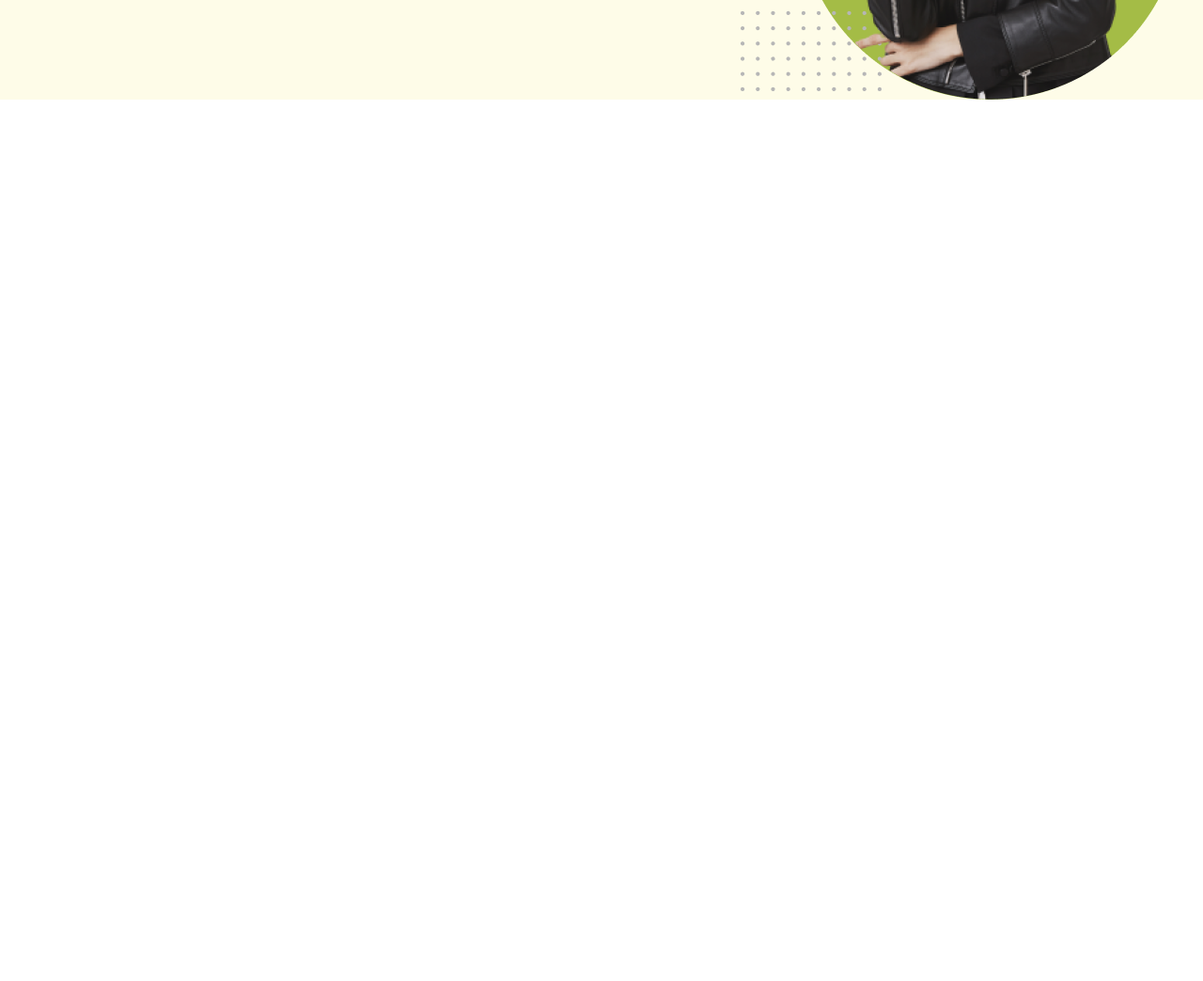
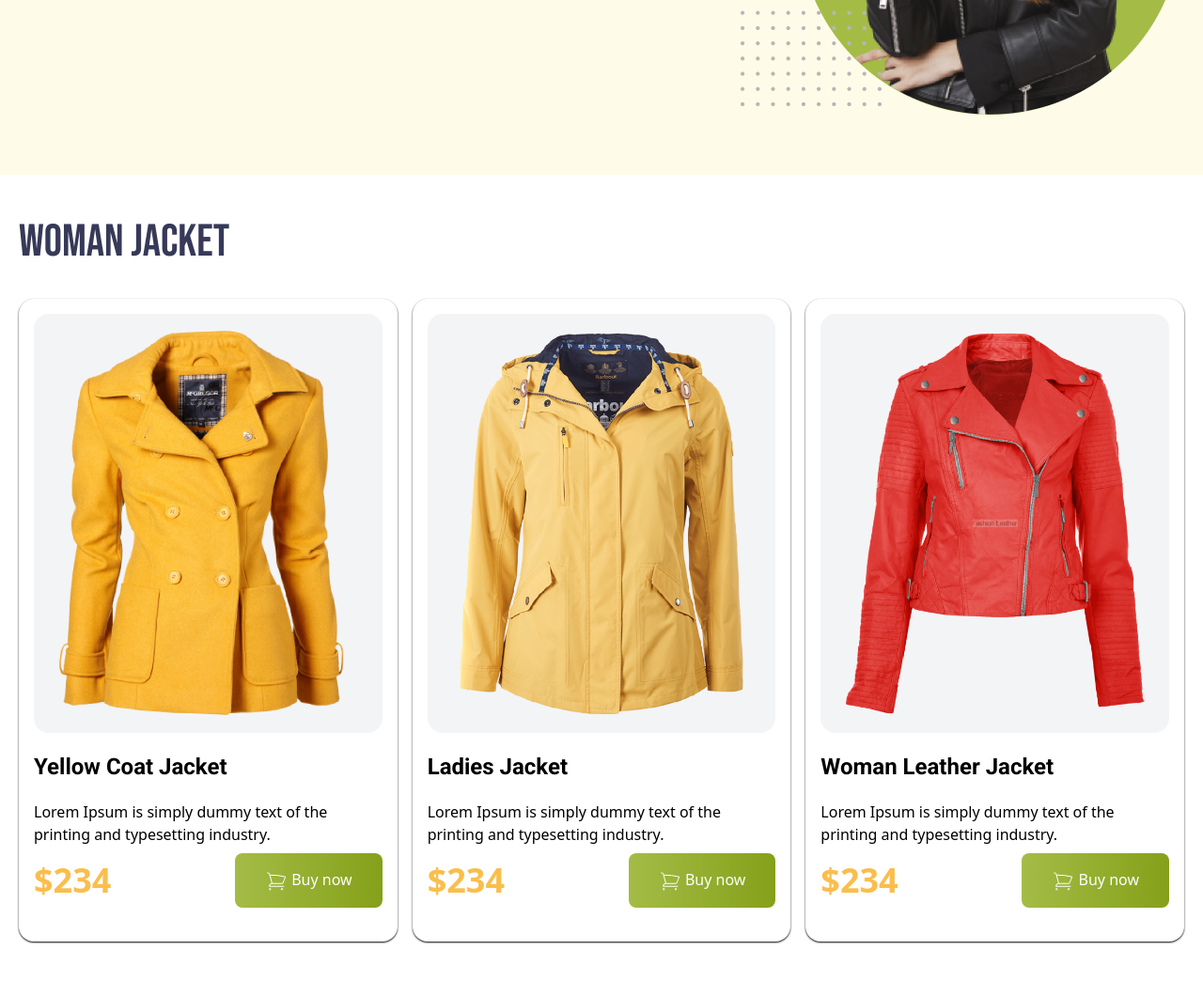
Before and after one commit to najrulislam38/penguin-fashion-with-tailwindcss, a plain HTML site: page index.html in a window 1280 px wide. Shown: the part 500-1544 px from the top of the page at 94% size. Before the commit the page ends 800 px from the top, so only its background shows below. Drawn offline with nearby package versions, Linux system fonts and the light colour scheme.

Commit message:
added woman jacket section

```diff
--- a/index.html
+++ b/index.html
@@ -20,7 +20,7 @@
 </head>
 <body>
     <!-- header section -->
-    <header class="bg-yellow-50">
+    <header class="bg-yellow-50 pt-4 pb-16">
         <!-- navbar section -->
         <div class="container max-w-7xl mx-auto px-5">
             <nav class="py-5 gap-5 flex flex-col  md:flex-row justify-between items-center">
@@ -53,7 +53,70 @@
             </div>
         </div>
     </header>
-    <main></main>
+    <main>
+        <!-- woman jacket section  -->
+        <section class="my-12">
+            <div class="container max-w-7xl mx-auto px-5" >
+                <h3 class="font-bebas text-[#363958] text-5xl mb-9">W0Man Jacket</h3>
+                <div class="woman-jacket-container grid gap-4 grid-cols-1 md:grid-cols-2 lg:grid-cols-3">
+                    <!-- woman jacket 1 -->
+                    <div class="woman-jacket p-4 rounded-2xl shadow-sm shadow-black">
+                        <div class="bg-gray-100 rounded-2xl p-4">
+                            <img src="images/jacket-1.png" alt="">
+                        </div>
+                        <h4 class="my-5 font-robot text-2xl font-bold">Yellow Coat Jacket </h4>
+                        <p class="font-roboto">Lorem Ipsum is simply dummy text of the
+                            printing and typesetting industry.</p>
+                        <div class="flex justify-between items-center mt-2 mb-5">
+                            <h4 class="font-roboto text-4xl text-[#FABE4C] font-black">$234</h4>
+                            <button class="font-medium py-4 px-8 bg-gradient-to-r from-[#A4BC46] to-[#85A019] rounded-lg text-white fon">
+                                <svg xmlns="http://www.w3.org/2000/svg" fill="none" viewBox="0 0 24 24" strokeWidth={1.5} stroke="currentColor" class="w-6 h-6 inline">
+                                    <path strokeLinecap="round" strokeLinejoin="round" d="M2.25 3h1.386c.51 0 .955.343 1.087.835l.383 1.437M7.5 14.25a3 3 0 00-3 3h15.75m-12.75-3h11.218c1.121-2.3 2.1-4.684 2.924-7.138a60.114 60.114 0 00-16.536-1.84M7.5 14.25L5.106 5.272M6 20.25a.75.75 0 11-1.5 0 .75.75 0 011.5 0zm12.75 0a.75.75 0 11-1.5 0 .75.75 0 011.5 0z" class="inline" />
+                                    </svg>
+                                Buy now
+                            </button>
+                        </div>
+                    </div>
+                    <!-- woman jacket 2 -->
+                    <div class="woman-jacket p-4 rounded-2xl shadow-sm shadow-black">
+                        <div class="bg-gray-100 rounded-2xl  p-4">
+                            <img src="images/jacket-2.png" alt="">
+                        </div>
+                        <h4 class="my-5 font-robot text-2xl font-bold">Ladies Jacket </h4>
+                        <p class="font-roboto">Lorem Ipsum is simply dummy text of the
+                            printing and typesetting industry.</p>
+                        <div class="flex justify-between items-center mt-2 mb-5">
+                            <h4 class="font-roboto text-4xl text-[#FABE4C] font-black">$234</h4>
+                            <button class="font-medium py-4 px-8 bg-gradient-to-r from-[#A4BC46] to-[#85A019] rounded-lg text-white fon">
+                                <svg xmlns="http://www.w3.org/2000/svg" fill="none" viewBox="0 0 24 24" strokeWidth={1.5} stroke="currentColor" class="w-6 h-6 inline">
+                                    <path strokeLinecap="round" strokeLinejoin="round" d="M2.25 3h1.386c.51 0 .955.343 1.087.835l.383 1.437M7.5 14.25a3 3 0 00-3 3h15.75m-12.75-3h11.218c1.121-2.3 2.1-4.684 2.924-7.138a60.114 60.114 0 00-16.536-1.84M7.5 14.25L5.106 5.272M6 20.25a.75.75 0 11-1.5 0 .75.75 0 011.5 0zm12.75 0a.75.75 0 11-1.5 0 .75.75 0 011.5 0z" class="inline" />
+                                    </svg>
+                                Buy now
+                            </button>
+                        </div>
+                    </div>
+                    <!-- woman jacket 3 -->
+                    <div class="woman-jacket p-4 rounded-2xl shadow-sm shadow-black">
+                        <div class="bg-gray-100 rounded-2xl p-4">
+                            <img src="images/jacket-3.png" alt="">
+                        </div>
+                        <h4 class="my-5 font-robot text-2xl font-bold">Woman Leather Jacket </h4>
+                        <p class="font-roboto">Lorem Ipsum is simply dummy text of the
+                            printing and typesetting industry.</p>
+                        <div class="flex justify-between items-center mt-2 mb-5">
+                            <h4 class="font-roboto text-4xl text-[#FABE4C] font-black">$234</h4>
+                            <button class="font-medium py-4 px-8 bg-gradient-to-r from-[#A4BC46] to-[#85A019] rounded-lg text-white fon">
+                                <svg xmlns="http://www.w3.org/2000/svg" fill="none" viewBox="0 0 24 24" strokeWidth={1.5} stroke="currentColor" class="w-6 h-6 inline">
+                                    <path strokeLinecap="round" strokeLinejoin="round" d="M2.25 3h1.386c.51 0 .955.343 1.087.835l.383 1.437M7.5 14.25a3 3 0 00-3 3h15.75m-12.75-3h11.218c1.121-2.3 2.1-4.684 2.924-7.138a60.114 60.114 0 00-16.536-1.84M7.5 14.25L5.106 5.272M6 20.25a.75.75 0 11-1.5 0 .75.75 0 011.5 0zm12.75 0a.75.75 0 11-1.5 0 .75.75 0 011.5 0z" class="inline" />
+                                    </svg>
+                                Buy now
+                            </button>
+                        </div>
+                    </div>
+                </div>
+            </div>
+        </section>
+    </main>
     <footer></footer>
 </body>
 </html>
```
